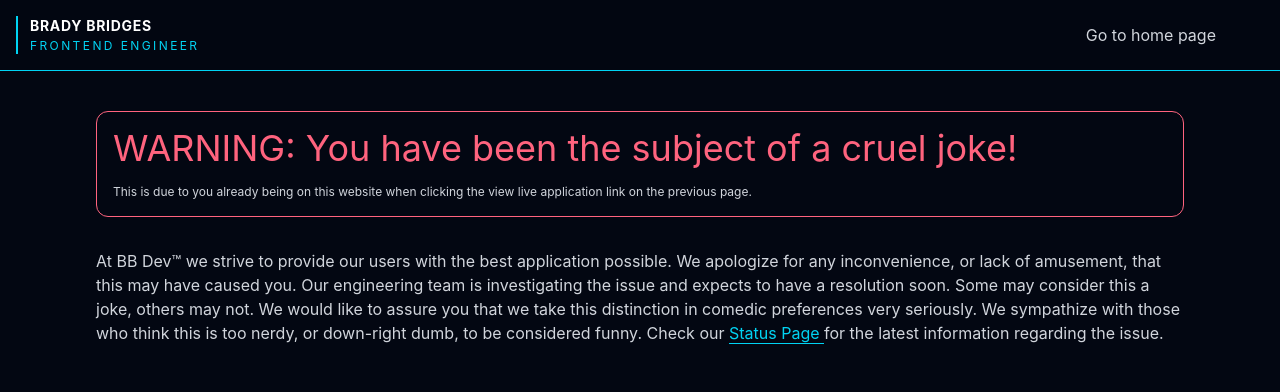
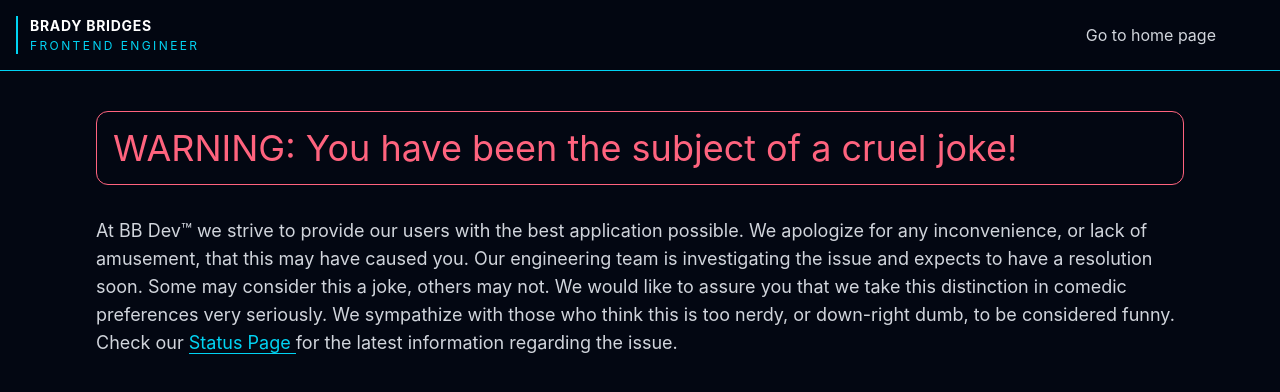
Before and after one commit to bradybridges/svelte-portfolio, a SvelteKit app: page /gotcha in a window 1280 px wide. Shown: the top 392 px of the page. Built offline with nearby package versions, Linux system fonts and the light colour scheme; some icons are missing.

Commit message:
Tweak content of gotcha page

```diff
--- a/src/routes/gotcha/+page.svelte
+++ b/src/routes/gotcha/+page.svelte
@@ -19,14 +19,9 @@
 			<Heading level={1} classes="text-rose-400">
 				WARNING: You have been the subject of a cruel joke!
 			</Heading>
-
-			<p class="text-xs">
-				This is due to you already being on this website when clicking the view live
-				application link on the previous page.
-			</p>
 		</div>
 
-		<p>
+		<p class="text-lg">
 			At BB Dev&trade; we strive to provide our users with the best application possible. We
 			apologize for any inconvenience, or lack of amusement, that this may have caused you. Our engineering team is
 			investigating the issue and expects to have a resolution soon. Some may consider this a
```
